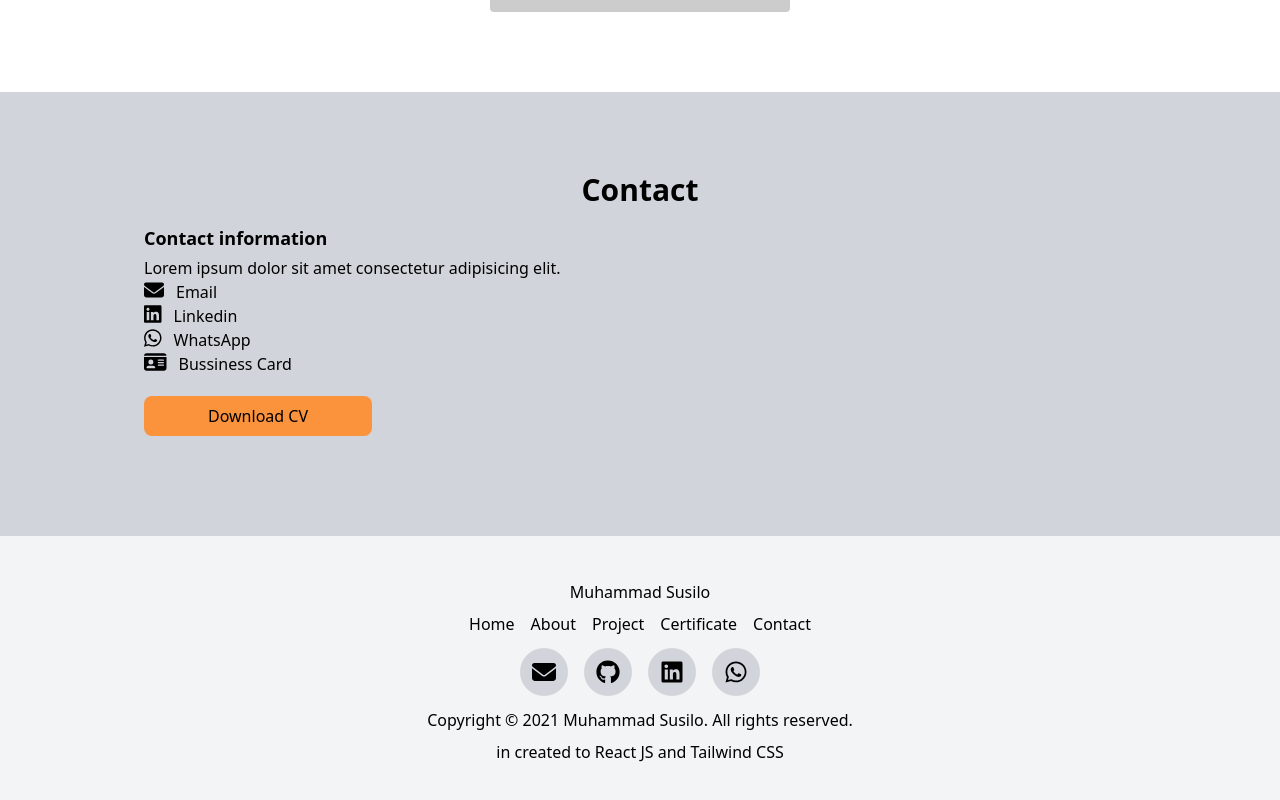
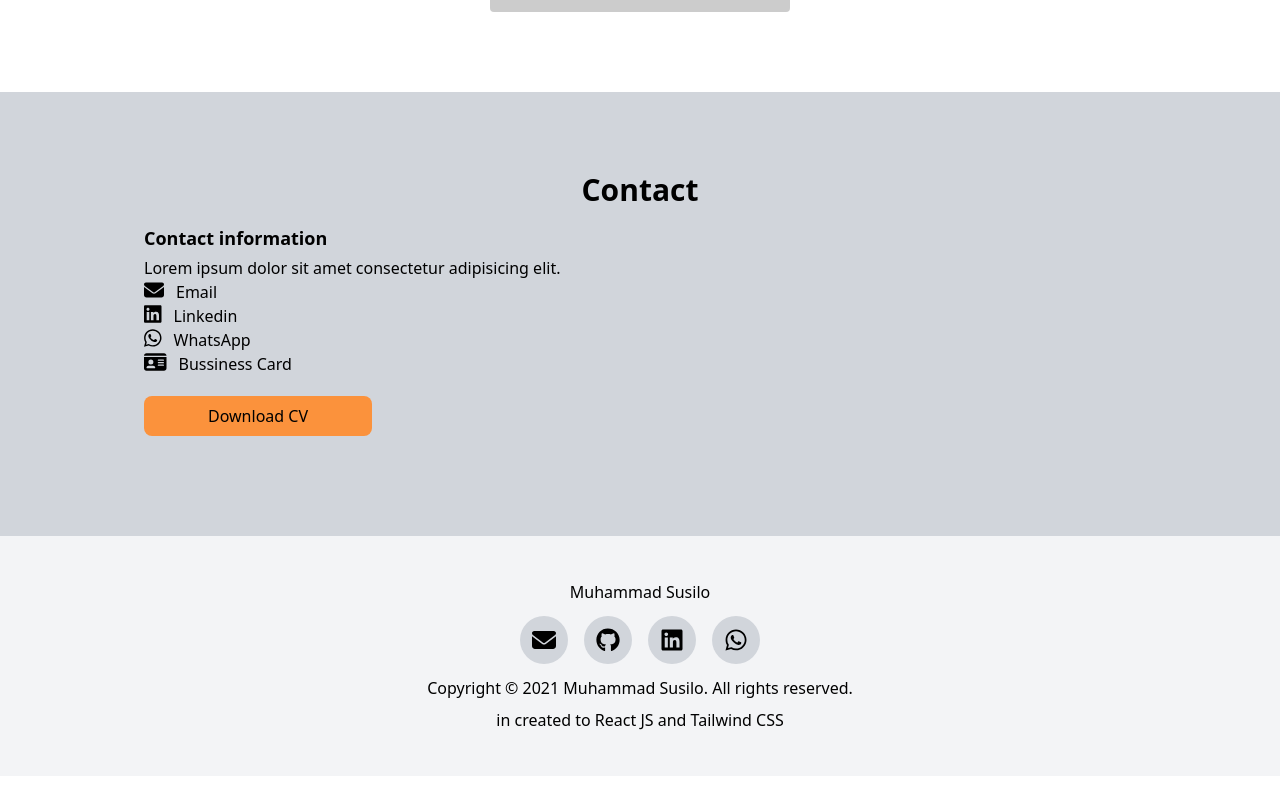
Before and after one commit to muhammadsusilo/portofolionew, a React (Vite) app: page / in a window 1280 px wide. Shown: the part 2255-3055 px from the top of the page. After the commit the page ends 3031 px from the top, so only its background shows below. Built offline with nearby package versions, Linux system fonts and the light colour scheme.

Commit message:
rendering list di footer

```diff
--- a/src/Fragments/Footer.jsx
+++ b/src/Fragments/Footer.jsx
@@ -1,15 +1,23 @@
 import SosialMedia from '../Elements/sosialMedia';
+
+const listFooter = [
+  { id: 1, link: '#', name: 'Home'},
+  {id: 2,link: '#', name: 'About'},
+  {  id: 3, link: '#', name: 'Project'},
+  { id: 4, link: '#',  name: 'Certificate'},
+  {  id: 5,link: '#', name: 'Contact'},
+];
 
 const Footer = () => {
   return (
     <div className="py-10 bg-gray-100 flex justify-center flex-col items-center text-center leading-loose">
       <h1>Muhammad Susilo</h1>
       <ul className="flex gap-4 mb-2 ">
-        <li>Home</li>
-        <li>About</li>
-        <li>Project</li>
-        <li>Certificate</li>
-        <li>Contact</li>
+       {listFooter.map((list) =>{
+         <li key={list.id}>
+           <a href={list.link}>{list.name}</a>
+         </li>;
+       })}
       </ul>
       <SosialMedia />
       <div>
```
